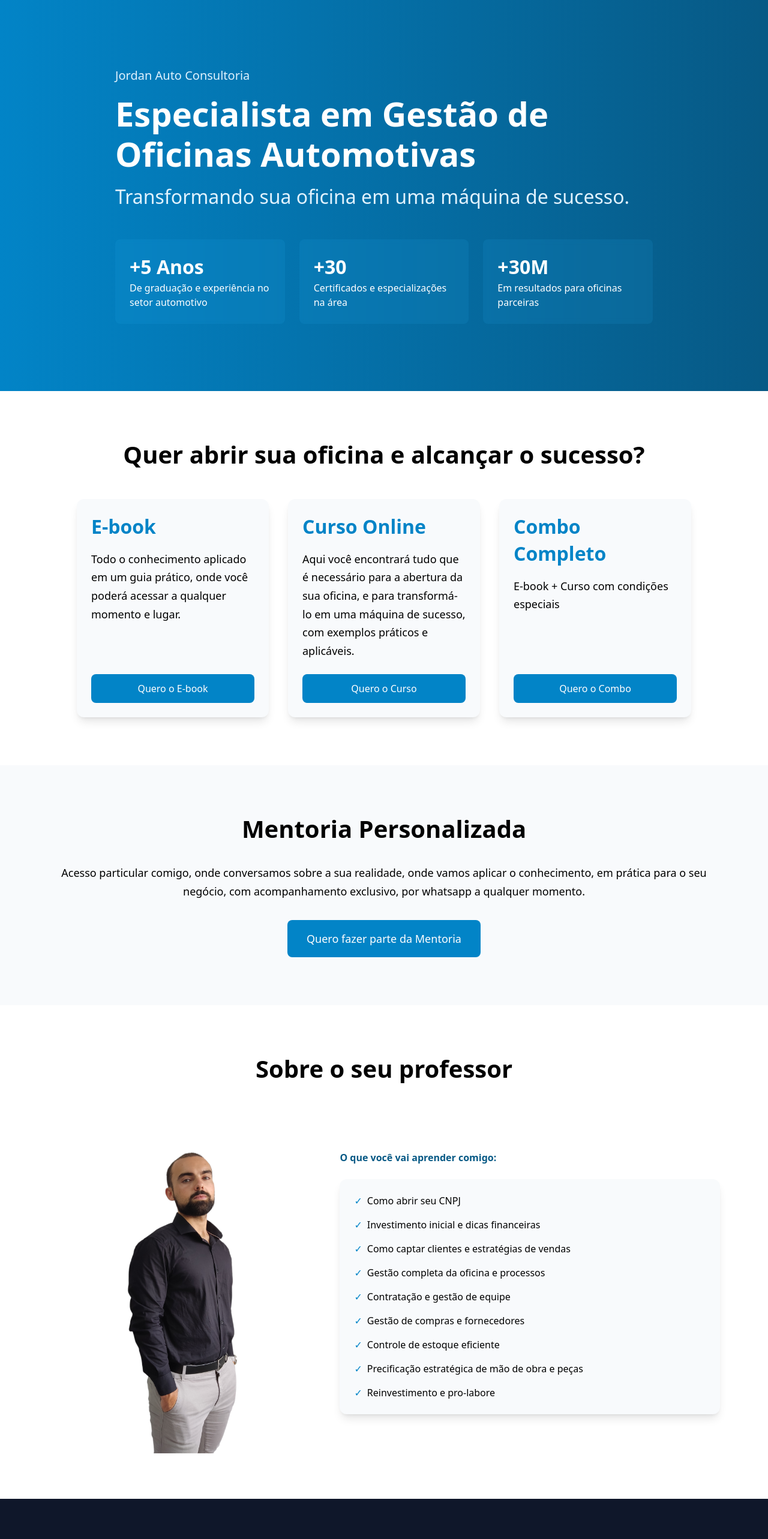
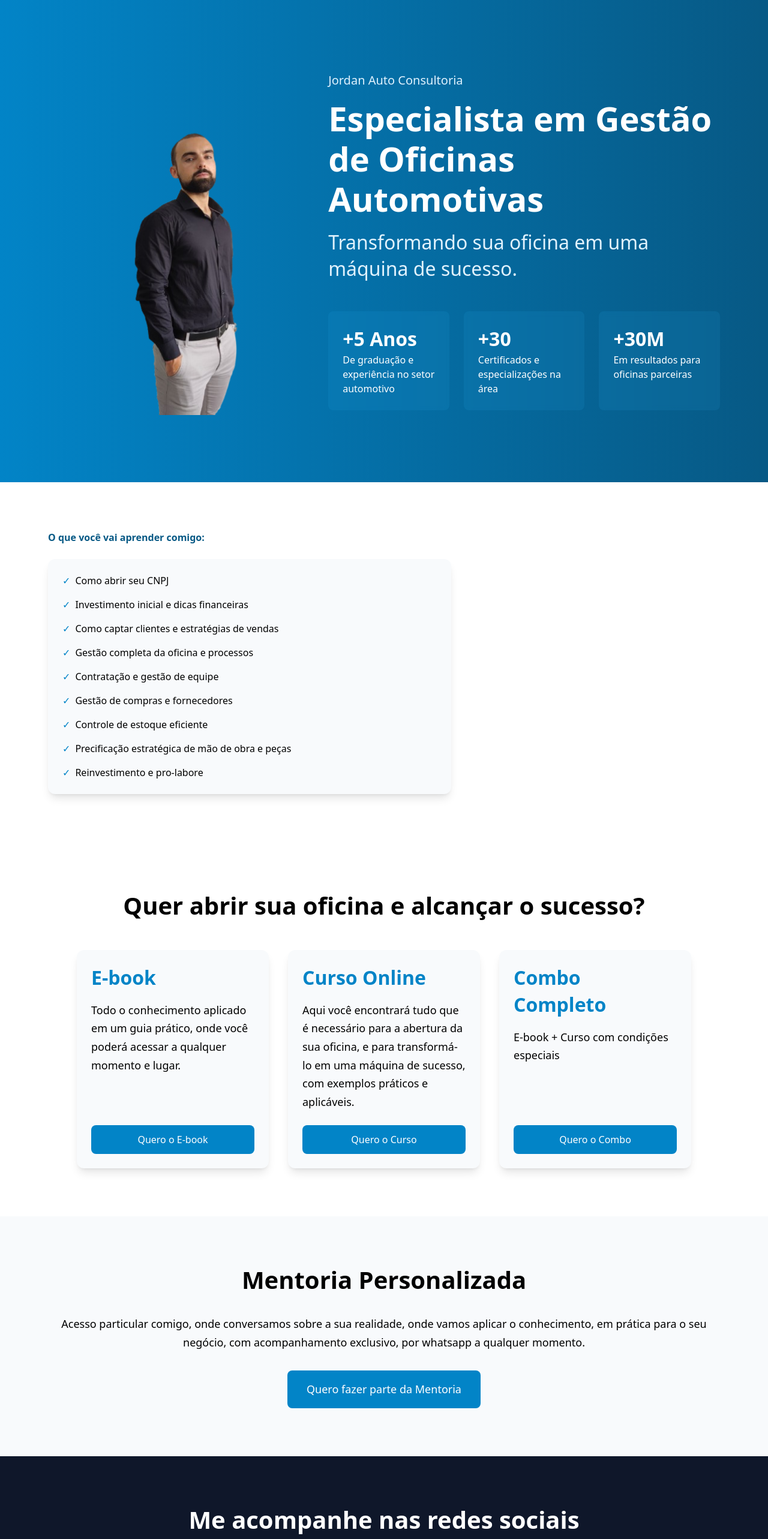
Before and after one commit to LukaVieira1/jordan-landing-page, a React (Vite) app: page / in a window 1280 px wide. Shown: the top 2566 px of the page at 60% size. Built offline with nearby package versions, Linux system fonts and the light colour scheme.

Commit message:
refactor: bring results section and photo to top, add a background image for mobile

```diff
--- a/src/App.tsx
+++ b/src/App.tsx
@@ -18,9 +18,33 @@ function App() {
   return (
     <main className="min-h-screen bg-gray-50">
       {/* Hero/About Me */}
-      <section className="bg-gradient-to-r from-primary-600 to-primary-800 text-white py-section-lg">
-        <div className="container">
-          <div className="max-w-4xl mx-auto">
+      <section className="bg-gradient-to-r from-primary-600 to-primary-800 text-white py-section-lg relative overflow-hidden">
+        {/* Mobile Image */}
+        <div className="absolute inset-0 md:hidden">
+          <div className="absolute inset-0 bg-gradient-to-b from-primary-600/90 to-primary-800/90 z-10" />
+          <img
+            src="/jordan-pic.png"
+            alt="Background"
+            className="w-full h-full object-cover object-top"
+          />
+        </div>
+
+        <div className="container relative z-20">
+          <div className="flex flex-col md:flex-row items-center gap-8 max-w-7xl mx-auto">
+            {/* Desktop Image */}
+            <motion.div
+              className="hidden md:block w-full md:w-2/5"
+              initial={{ opacity: 0, x: 50 }}
+              animate={{ opacity: 1, x: 0 }}
+              transition={{ duration: 0.8, delay: 0.3 }}
+            >
+              <img
+                src="/provisoring-low-quality.png"
+                alt="Jordan"
+                className="w-full h-auto max-w-md mx-auto"
+              />
+            </motion.div>
+            <div className="w-full md:w-3/5">
               <motion.span
                 className="block text-primary-100 text-xl mb-4"
                 initial={{ opacity: 0, y: 30 }}
@@ -49,7 +73,7 @@ function App() {
               </motion.p>
 
               <motion.div
-              className="grid grid-cols-1 md:grid-cols-3 gap-6 mt-12"
+                className="grid grid-cols-1 md:grid-cols-3 gap-6"
                 variants={stagger}
                 initial="initial"
                 whileInView="whileInView"
@@ -78,6 +102,51 @@ function App() {
                 </motion.div>
               </motion.div>
             </div>
+          </div>
+        </div>
+      </section>
+
+      {/* Results Section */}
+      <section className="py-section bg-white">
+        <div className="container">
+          <motion.div
+            className="max-w-7xl mx-auto"
+            variants={fadeInUp}
+            initial="initial"
+            whileInView="whileInView"
+            viewport={{ once: true }}
+          >
+            <div className="flex flex-col md:flex-row items-center gap-6 md:gap-16">
+              <div className="w-full md:w-3/5">
+                <motion.h4
+                  className="text-heading-4 font-bold mb-6 text-primary-800"
+                  variants={fadeInUp}
+                >
+                  O que você vai aprender comigo:
+                </motion.h4>
+                <motion.div
+                  className="bg-secondary-50 p-6 rounded-card shadow-lg"
+                  variants={stagger}
+                  initial="initial"
+                  whileInView="whileInView"
+                  viewport={{ once: true }}
+                >
+                  <ul className="space-y-4">
+                    {learningPoints.map((point, index) => (
+                      <motion.li
+                        variants={stagger}
+                        className="flex items-start"
+                        key={index}
+                      >
+                        <span className="text-primary-600 mr-2">✓</span>
+                        {point}
+                      </motion.li>
+                    ))}
+                  </ul>
+                </motion.div>
+              </div>
+            </div>
+          </motion.div>
         </div>
       </section>
 
@@ -186,66 +255,6 @@ function App() {
         </div>
       </section>
 
-      {/* Results Section */}
-      <section className="py-section bg-white">
-        <div className="container">
-          <motion.div
-            className="max-w-7xl mx-auto"
-            variants={fadeInUp}
-            initial="initial"
-            whileInView="whileInView"
-            viewport={{ once: true }}
-          >
-            <h2 className="text-heading-2 font-bold text-center mb-12">
-              Sobre o seu professor
-            </h2>
-
-            <div className="flex flex-col md:flex-row items-center gap-6 md:gap-16">
-              <motion.div
-                className="w-full md:w-2/5 relative"
-                variants={scaleIn}
-              >
-                <div className="absolute inset-0 bg-gradient-to-b from-primary-500/10 to-transparent rounded-3xl -z-10" />
-                <img
-                  src="/jordan-pic.png"
-                  alt="Foto profissional em traje social"
-                  className="w-full h-full object-contain md:scale-110 md:-translate-y-6"
-                />
-              </motion.div>
-
-              <div className="w-full md:w-3/5">
-                <motion.h4
-                  className="text-heading-4 font-bold mb-6 text-primary-800"
-                  variants={fadeInUp}
-                >
-                  O que você vai aprender comigo:
-                </motion.h4>
-                <motion.div
-                  className="bg-secondary-50 p-6 rounded-card shadow-lg"
-                  variants={stagger}
-                  initial="initial"
-                  whileInView="whileInView"
-                  viewport={{ once: true }}
-                >
-                  <ul className="space-y-4">
-                    {learningPoints.map((point, index) => (
-                      <motion.li
-                        variants={stagger}
-                        className="flex items-start"
-                        key={index}
-                      >
-                        <span className="text-primary-600 mr-2">✓</span>
-                        {point}
-                      </motion.li>
-                    ))}
-                  </ul>
-                </motion.div>
-              </div>
-            </div>
-          </motion.div>
-        </div>
-      </section>
-
       {/* Social Media Section */}
       <section className="py-section bg-secondary-900 text-white">
         <div className="container text-center">
```
Also changed, not shown: public/provisoring-low-quality.png (added). Lines whose indentation alone changed are shown as unchanged.
